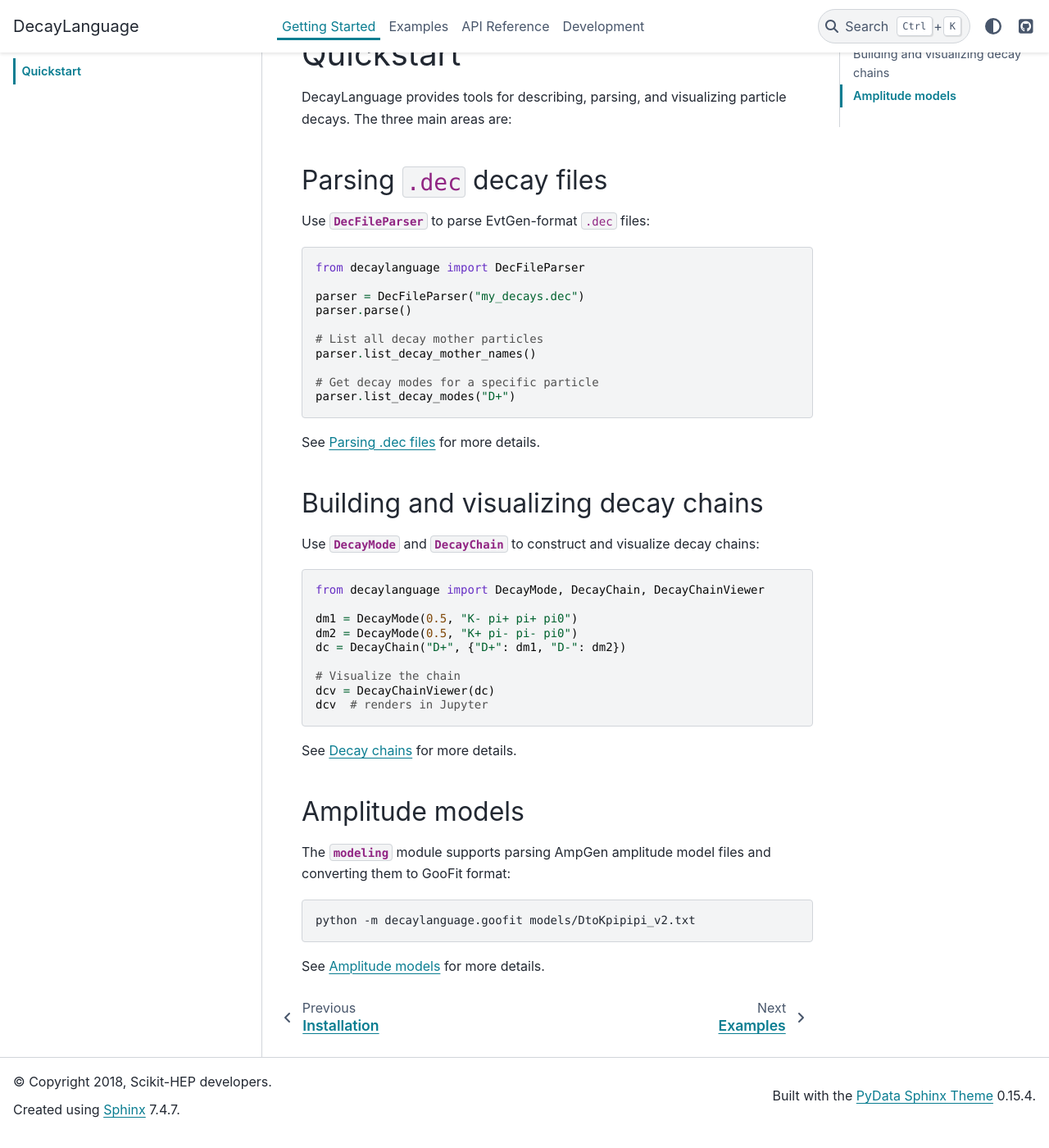
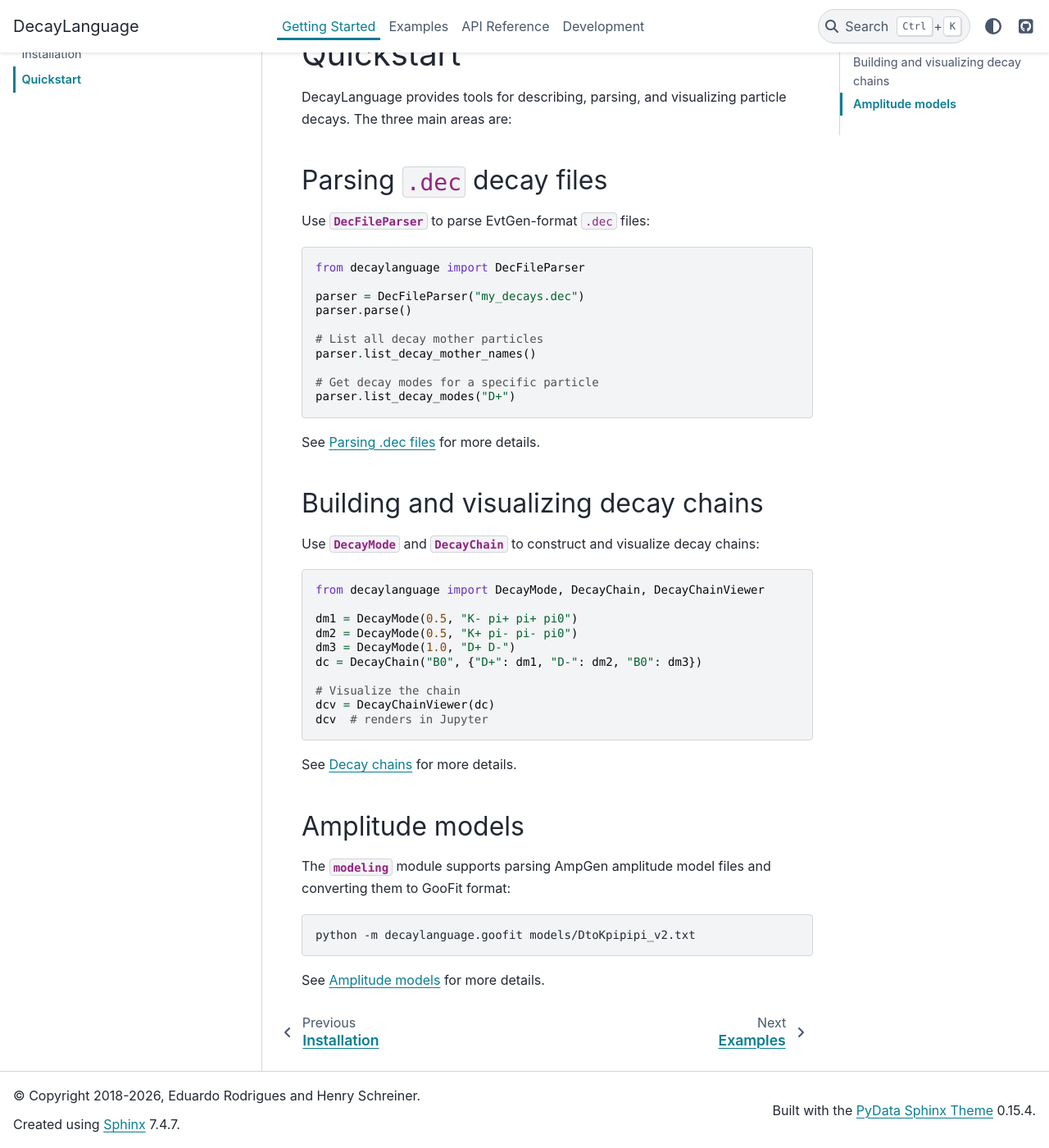
Before and after one commit to scikit-hep/decaylanguage, a Sphinx documentation site: the page built from docs/getting_started/quickstart.rst, in a window 1280 px wide and 1400 px high, scrolled down 104 px. Shown: the whole window at 82% size. Built offline with Sphinx 7.4.7 and the PyData theme 0.15.4, drawn with Linux system fonts in a browser that asks for light colours; pages that are not in the unit, such as notebooks, are missing from menus.

Commit message:
Apply suggestions from code review
Co-authored-by: Eduardo Rodrigues <eduardo.rodrigues@cern.ch>

```diff
--- a/docs/conf.py
+++ b/docs/conf.py
@@ -11,7 +11,7 @@ BASEDIR = DIR.parent
 
 project = "DecayLanguage"
 author = "Scikit-HEP"
-copyright = "2018, Scikit-HEP developers"  # pylint: disable=redefined-builtin
+copyright = "2018-2026, Eduardo Rodrigues and Henry Schreiner"  # pylint: disable=redefined-builtin
 version = release = get_version("decaylanguage")
 
 # -- General configuration ---------------------------------------------------
--- a/docs/getting_started/quickstart.rst
+++ b/docs/getting_started/quickstart.rst
@@ -37,7 +37,8 @@ Use :class:`~decaylanguage.decay.decay.DecayMode` and
 
    dm1 = DecayMode(0.5, "K- pi+ pi+ pi0")
    dm2 = DecayMode(0.5, "K+ pi- pi- pi0")
-   dc = DecayChain("D+", {"D+": dm1, "D-": dm2})
+   dm3 = DecayMode(1.0, "D+ D-")
+   dc = DecayChain("B0", {"D+": dm1, "D-": dm2, "B0": dm3})
 
    # Visualize the chain
    dcv = DecayChainViewer(dc)
```
